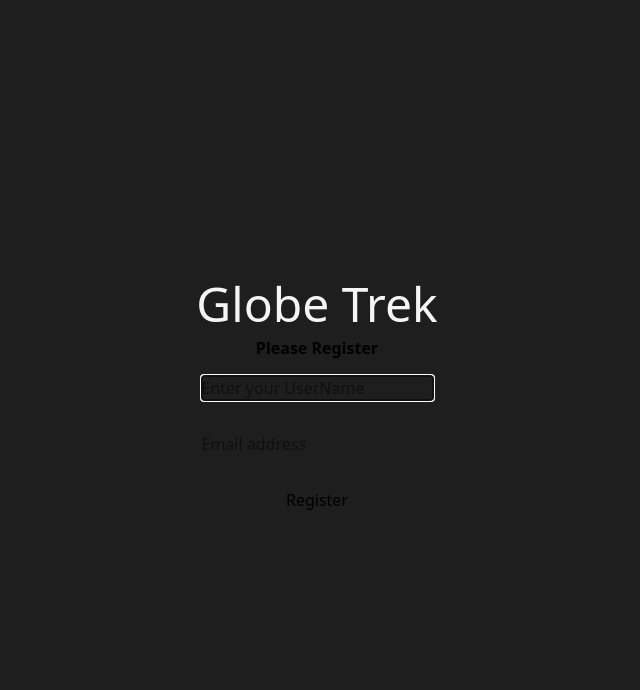
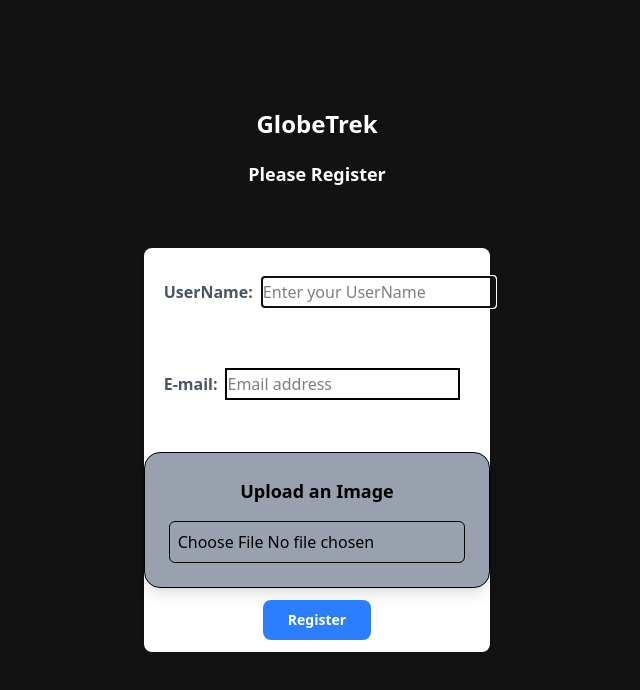
Before and after one commit to Gregor-j8/GlobeTrek, a React (Vite) app: page /register in a window 1280 px wide. Shown: the top 690 px of the page, without its empty margins (323-963 px from the left). Built offline with nearby package versions, Linux system fonts and the light colour scheme.

Commit message:
added styles to register

```diff
--- a/src/components/auth/Login.jsx
+++ b/src/components/auth/Login.jsx
@@ -27,10 +27,10 @@ export const Login = () => {
   }
 
   return (
-  <div className="min-h-screen flex flex-col justify-center">
-    <div className=" flex flex-col p-10 w-1/3 mx-auto md:w-full md:max-w-md">
+  <div className="min-h-screen w-full flex flex-col items-center justify-center">
       <h1 className="font-bold text-center text-2xl mb-5 text-white">GlobeTrek</h1>
-      <form className="bg-white shadow w-full rounded-lg" onSubmit={handleLogin}>
+      <div className="flex flex-col p-10 w-full min-w-[200px] lg:w-1/3  mx-auto">
+      <form className="bg-white shadow w-full rounded-lg items-center" onSubmit={handleLogin}>
         <fieldset className="flex px-5 py-7">
           <label className="font-semibold  text-gray-600 pb-2 mt-1 mr-2">E-mail:</label>
           <input type="email"
@@ -44,7 +44,7 @@ export const Login = () => {
             <div className="flex items-center justify-center m-3 ">
           <button type="submit"
           className="flex bg-blue-500 hover:bg-blue-600 text-white w-1/3 items-center
-          justify-center py-2.5 rounded-lg text-sm font-semibold text-center">Login</button>
+          justify-center py-2.5 rounded-lg text-sm font-semibold text-center cursor-pointer">Login</button>
             </div>
         </form>
       <div className="py-5">
--- a/src/components/auth/Register.jsx
+++ b/src/components/auth/Register.jsx
@@ -2,8 +2,10 @@ import { useState } from "react"
 import { useNavigate } from "react-router-dom"
 import "../../App.css"
 import { createUser, getUserByEmail } from "../../services/userService"
+import {Images} from "../Images/Images"
 
-export const Register = (props) => {
+export const Register = () => {
+  const [photoUrl, setPhotoUrl] = useState("")
   const [user, setUser] = useState({
     email: "",
     fullName: "",
@@ -12,6 +14,7 @@ export const Register = (props) => {
 
   const registerNewUser = () => {
     const newUser = {
+      photoUrl: photoUrl,
       ...user,
     }
 
@@ -46,28 +49,31 @@ export const Register = (props) => {
   }
 
   return (
-    <main className="flex flex-col items-center justify-center h-screen bg-main-color">
-      <form className="flex flex-col items-center justify-center card-color-secondary w-full h-6/12 p-5" onSubmit={handleRegister}>
-        <h1 className="flex items-start justify-center text-5xl  text-color-primary p-2">Globe Trek</h1>
-        <h2 className="flex justify-center text-1xl text-color-secondary font-bold ">Please Register</h2>
-        <fieldset className="flex flex-col items-center p-4">
-          <div>
-            <input onChange={updateUser} type="text" id="fullName"
-              className="flex secondary-color w-fit"
-              placeholder="Enter your UserName" required autoFocus
-            />
-          </div>
-        </fieldset>
-        <fieldset className="flex flex-col items-center p-4">
-          <div>
-            <input onChange={updateUser} type="email" id="email"
-              className="flex secondary-color w-fit" placeholder="Email address" required/>
-          </div>
-        </fieldset>
-        <fieldset className="flex flex-col items-center p-4">
-          <div><button className="main-colors" type="submit">Register</button></div>
-        </fieldset>
-      </form>
-    </main>
+<div className="min-h-screen w-full flex flex-col items-center justify-center">
+      <h1 className="font-bold text-center text-2xl mb-5 text-white">GlobeTrek</h1>
+      <h1 className="font-bold text-center text-lg mb-5 text-white">Please Register</h1>
+      <div className="flex flex-col p-10 w-full min-w-[200px] lg:w-1/3 mx-auto">
+      <form className="bg-white shadow w-full rounded-lg" onSubmit={handleRegister}>
+        <fieldset className="flex px-5 py-7">
+          <label className="font-semibold  text-gray-600 pb-2 mt-1 mr-2">UserName:</label>
+          <input onChange={updateUser} type="text" id="fullName"
+              className="flex mb-1 w-fit border-2"
+              placeholder="Enter your UserName" required autoFocus/>
+            </fieldset>
+        <fieldset className="flex px-5 py-7">
+          <label className="font-semibold  text-gray-600 pb-2 mt-1 mr-2">E-mail: </label>
+          <input onChange={updateUser} type="email" id="email"
+              className="flex mb-1 w-fit border-2" placeholder="Email address" required/>
+              </fieldset>
+              <div>
+              <Images photoUrl={photoUrl} setPhotoUrl={setPhotoUrl} />
+              </div>
+            <div className="flex items-center justify-center m-3 ">
+            <button className="flex bg-blue-500 hover:bg-blue-600 text-white w-1/3 items-center
+          justify-center py-2.5 rounded-lg text-sm font-semibold text-center cursor-pointer" type="submit">Register</button>
+            </div>
+        </form>
+    </div>
+  </div>
   )
 }
```
